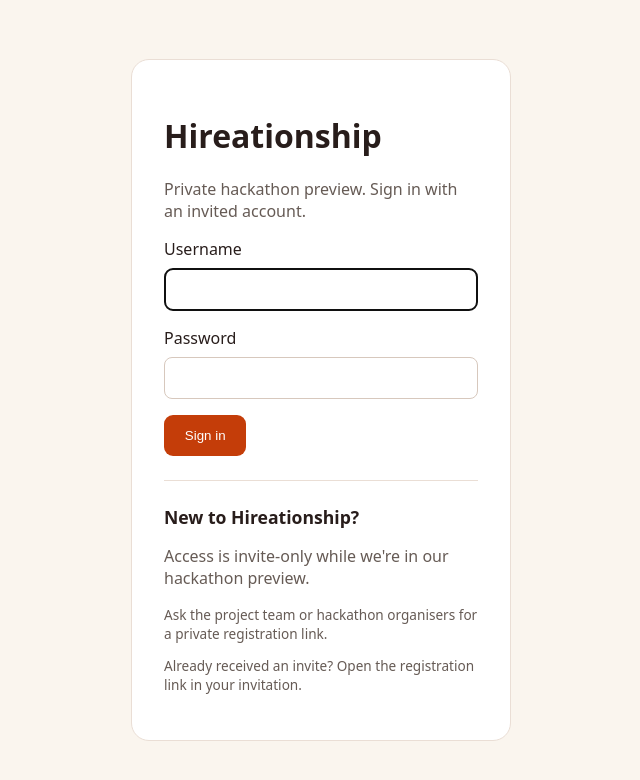
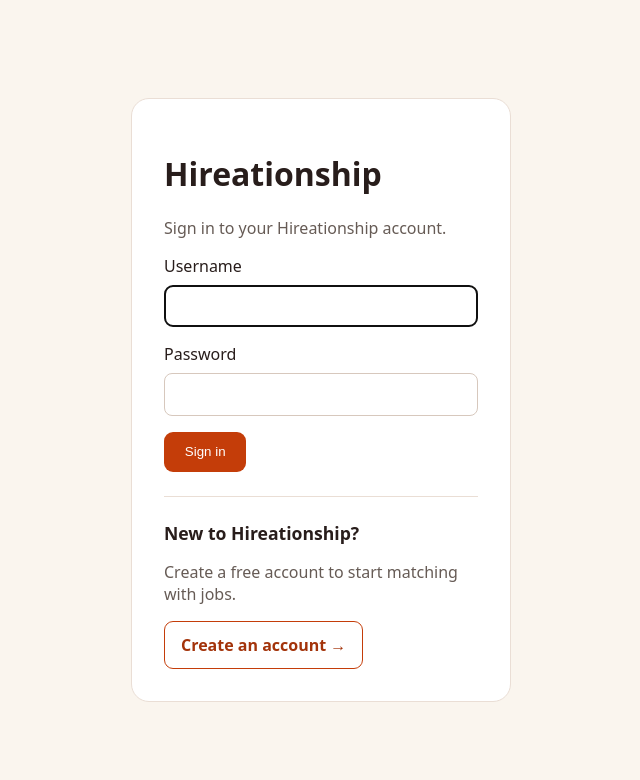
Before and after one commit to itkara/ClaudeBuilderHackathon, a Django app: page /login/ in a window 1280 px wide. Shown: the top 780 px of the page, without its empty margins (319-959 px from the left). Run offline with Django 4.2, Linux system fonts and the light colour scheme.

Commit message:
Retire judge signup and document public registration

```diff
--- a/templates/login.html
+++ b/templates/login.html
@@ -1,17 +1,17 @@
 <!doctype html>
 <html lang="en-GB"><head><meta charset="utf-8"><meta name="viewport" content="width=device-width,initial-scale=1"><title>Sign in · Hireationship</title>
 <style>body{font-family:system-ui,sans-serif;background:#faf5ee;color:#281d1b;display:grid;place-items:center;min-height:100dvh;margin:0;padding:1rem;box-sizing:border-box}main{background:white;border:1px solid #eaded5;border-radius:18px;padding:clamp(1.25rem,5vw,2rem);box-sizing:border-box;width:min(100%,380px)}input{font-size:16px;display:block;width:100%;box-sizing:border-box;padding:.7rem;margin:.5rem 0 1rem;border:1px solid #d7c8bd;border-radius:8px}button{background:#c43d09;color:white;border:0;border-radius:9px;padding:.8rem 1.3rem;cursor:pointer}p{color:#665b55}.request{display:inline-block;padding:.75rem 1rem;border:1px solid #c43d09;border-radius:9px;color:#a3330a;text-decoration:none;font-weight:600}.small{font-size:.85rem}</style></head>
-<body><main><h1>Hireationship</h1><p>Private hackathon preview. Sign in with an invited account.</p>
+<body><main><h1>Hireationship</h1><p>Sign in to your Hireationship account.</p>
 {% if form.errors %}<p role="alert">Incorrect username or password.</p>{% endif %}
 <form method="post">{% csrf_token %}<label>Username<input name="username" autocomplete="username" required autofocus></label><label>Password<input name="password" type="password" autocomplete="current-password" required></label><button type="submit">Sign in</button></form>
 <hr style="border:0;border-top:1px solid #eaded5;margin:1.5rem 0">
 <h2 style="font-size:1.1rem">New to Hireationship?</h2>
-<p>Access is invite-only while we're in our hackathon preview.</p>
+<p>Create a free account to start matching with jobs.</p>
 {% if invite_request_url %}
-<a class="request" href="{{ invite_request_url }}">Request an invitation →</a>
-<p class="small">Opens your email app. We'll review your request and send you a private sign-up link if approved.</p>
+<a class="request" href="/register/">Create an account →</a><p class="small">Questions or access issues? <a href="{{ invite_request_url }}">Email us</a>.</p>
+<p class="small">Opens your email app to contact the project creator.</p>
 {% else %}
-<p class="small">Ask the project team or hackathon organisers for a private registration link.</p>
+<a class="request" href="/register/">Create an account →</a>
 {% endif %}
-<p class="small">Already received an invite? Open the registration link in your invitation.</p>
+
 </main></body></html>
```
